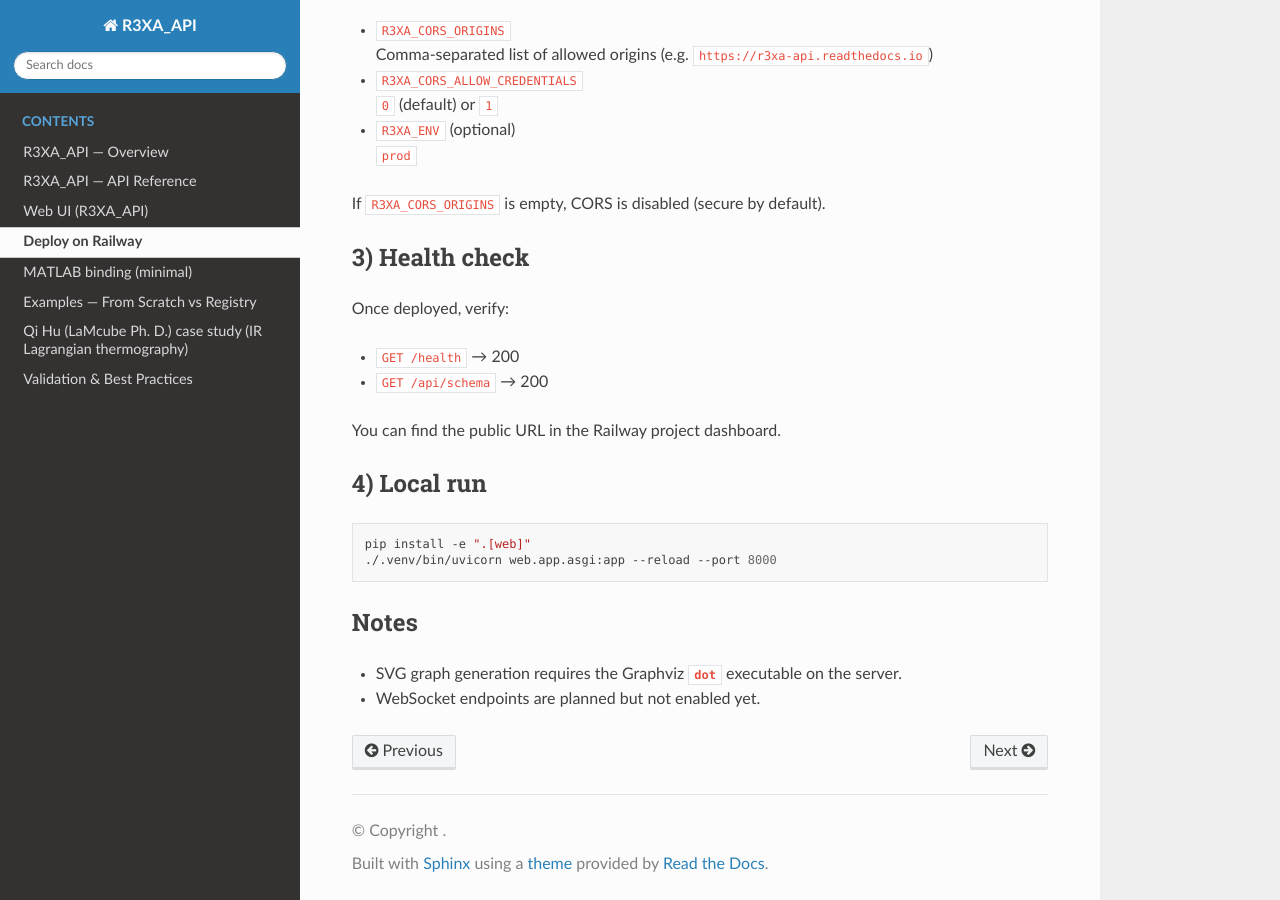
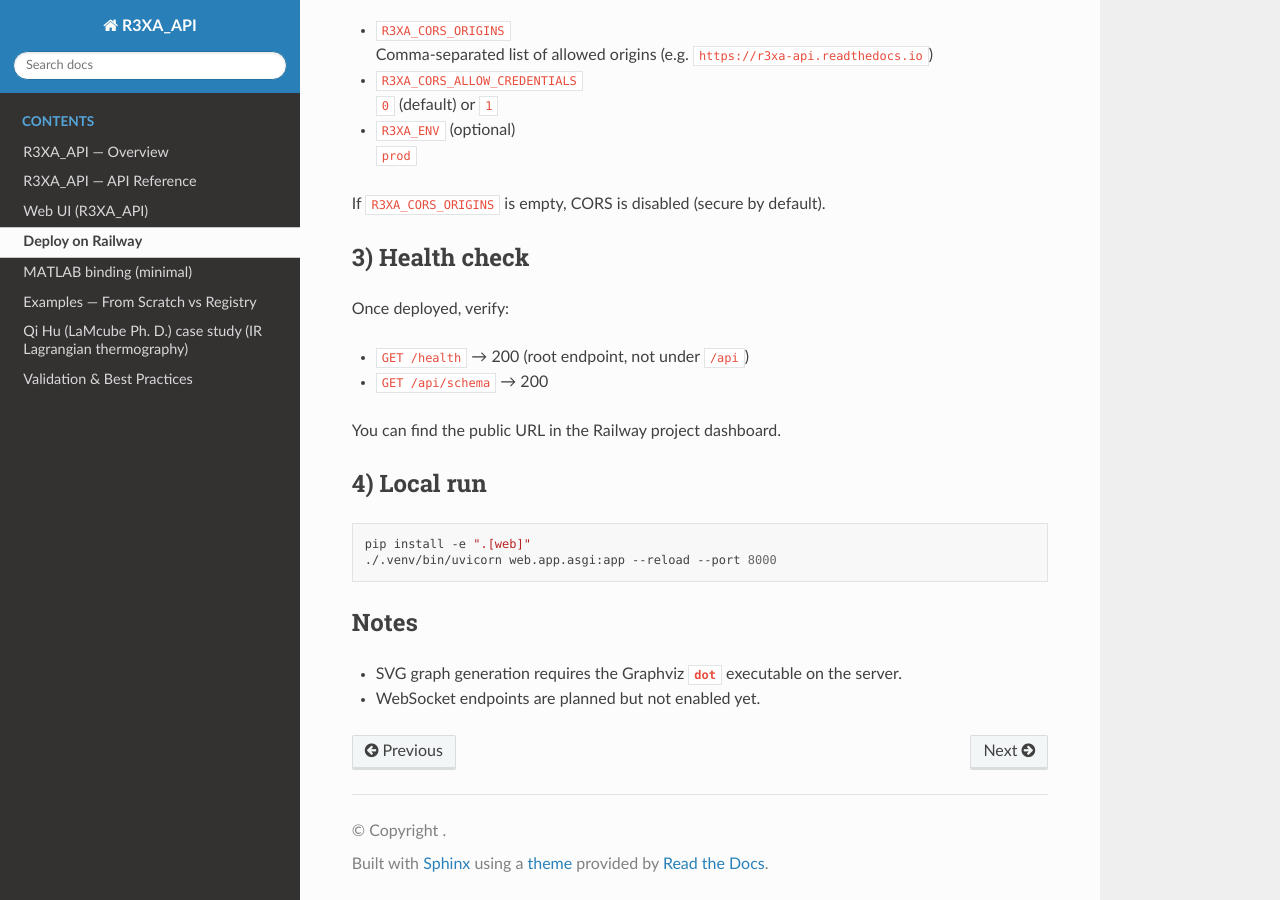
Before and after one commit to jeffwitz/R3XA_API, a Sphinx documentation site: the page built from docs/DEPLOY_RAILWAY.md, in a window 1280 px wide and 900 px high, scrolled down 564 px. Built offline with Sphinx 7.4.7 and the Read the Docs theme 3.1.0, drawn with Linux system fonts in a browser that asks for light colours.

Commit message:
Clarify health endpoint path

```diff
--- a/docs/DEPLOY_RAILWAY.md
+++ b/docs/DEPLOY_RAILWAY.md
@@ -31,7 +31,7 @@ If `R3XA_CORS_ORIGINS` is empty, CORS is disabled (secure by default).
 
 Once deployed, verify:
 
-- `GET /health` → 200
+- `GET /health` → 200 (root endpoint, not under `/api`)
 - `GET /api/schema` → 200
 
 You can find the public URL in the Railway project dashboard.
```
